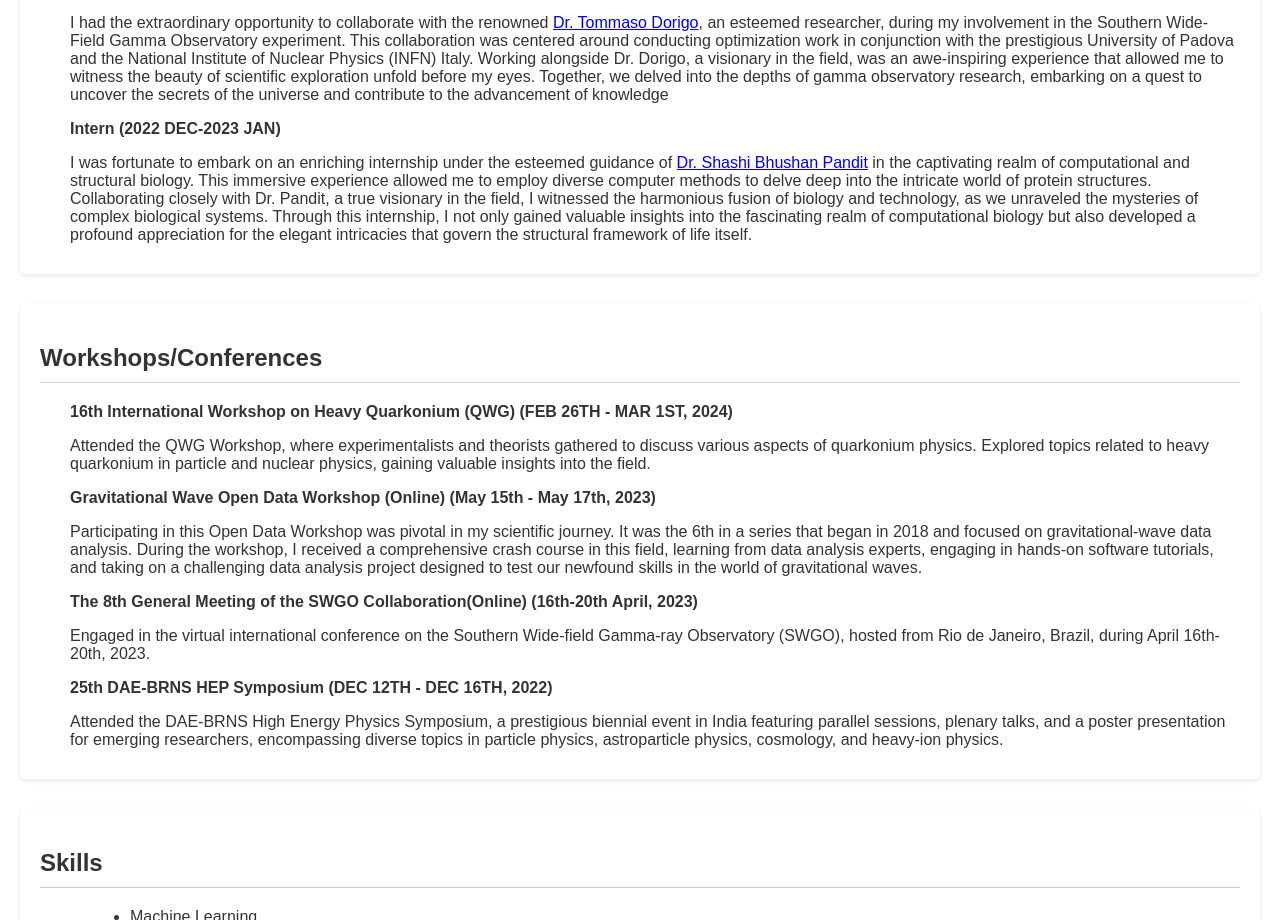
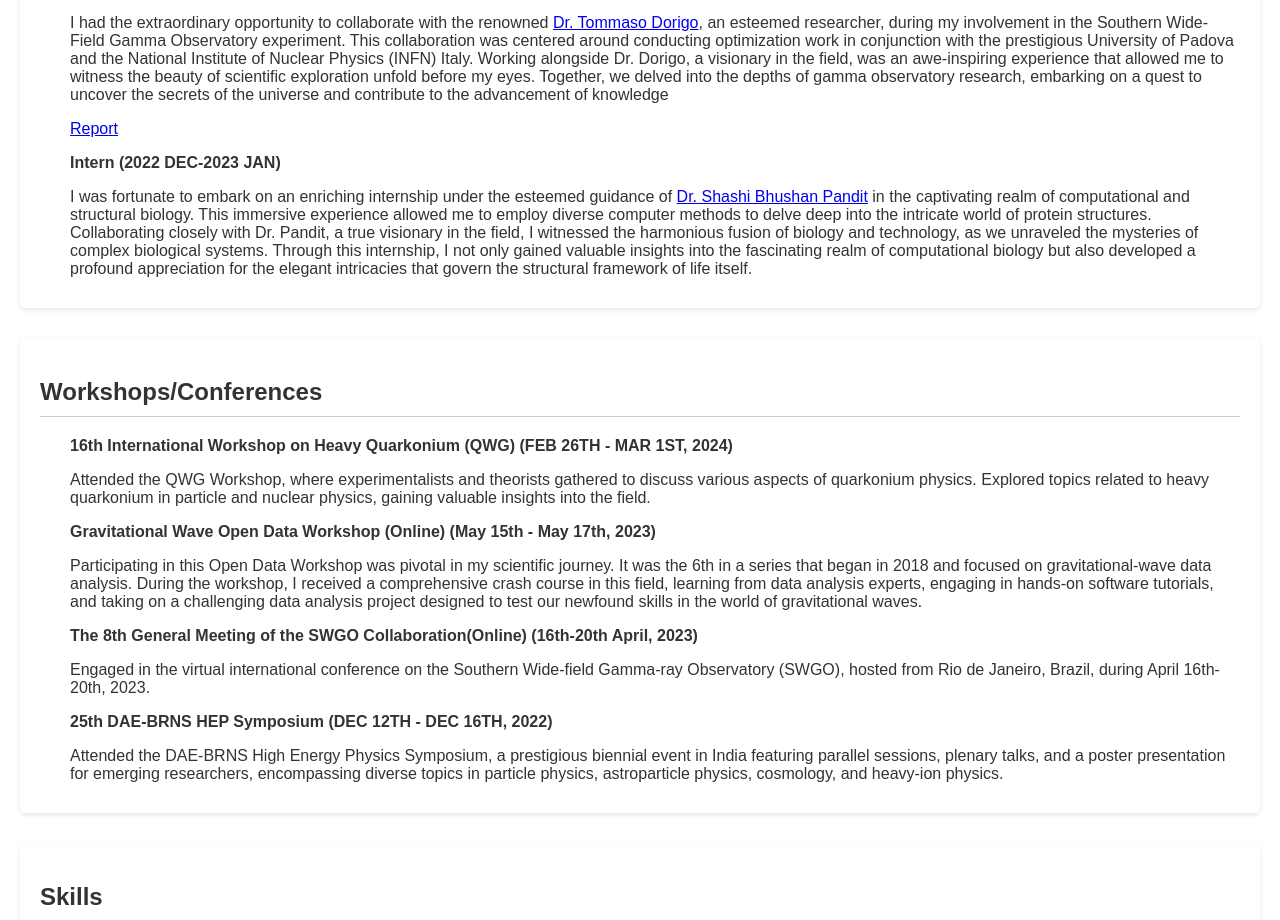
Before and after one commit to sidh2690/CurriculumVitae, a plain HTML site: page index.html in a window 1280 px wide. Shown: the part 1382-2302 px from the top of the page. Drawn offline with Linux system fonts and the light colour scheme.

Commit message:
Update index.html

```diff
--- a/index.html
+++ b/index.html
@@ -108,6 +108,7 @@
             <p>I'm currently collaborating as a Research Assistant under the mentorship of <a href="https://www.iisermohali.ac.in/faculty/people/faculty-members/dr-aru-beri">Dr. Aru Bery</a>, a luminary in the field of astrophysics. Together, we're delving deeper into understanding the enigmatic behavior of neutron stars and black holes within X-ray Binaries (XRBs), unraveling the complexities of accretion flows and the interplay between orbital dynamics and fast periodic variability observed across different wavelengths.</p>
             <p><strong>External Collaborator (2023 Feb-Sep)</strong></p>
             <p>I had the extraordinary opportunity to collaborate with the renowned <a href="https://userswww.pd.infn.it/~dorigo/">Dr. Tommaso Dorigo</a>, an esteemed researcher, during my involvement in the Southern Wide-Field Gamma Observatory experiment. This collaboration was centered around conducting optimization work in conjunction with the prestigious University of Padova and the National Institute of Nuclear Physics (INFN) Italy. Working alongside Dr. Dorigo, a visionary in the field, was an awe-inspiring experience that allowed me to witness the beauty of scientific exploration unfold before my eyes. Together, we delved into the depths of gamma observatory research, embarking on a quest to uncover the secrets of the universe and contribute to the advancement of knowledge</p>
+            <p><a href="https://github.com/sidhu2690/INFN_project/blob/main/Project_report_swgo.pdf">Report</a></p>
             <p><strong>Intern (2022 DEC-2023 JAN)</strong></p>
             <p>I was fortunate to embark on an enriching internship under the esteemed guidance of <a href="https://www.iisermohali.ac.in/faculty/dbs/shashibp">Dr. Shashi Bhushan Pandit</a> in the captivating realm of computational and structural biology. This immersive experience allowed me to employ diverse computer methods to delve deep into the intricate world of protein structures. Collaborating closely with Dr. Pandit, a true visionary in the field, I witnessed the harmonious fusion of biology and technology, as we unraveled the mysteries of complex biological systems. Through this internship, I not only gained valuable insights into the fascinating realm of computational biology but also developed a profound appreciation for the elegant intricacies that govern the structural framework of life itself.</p>
         </div>
```
